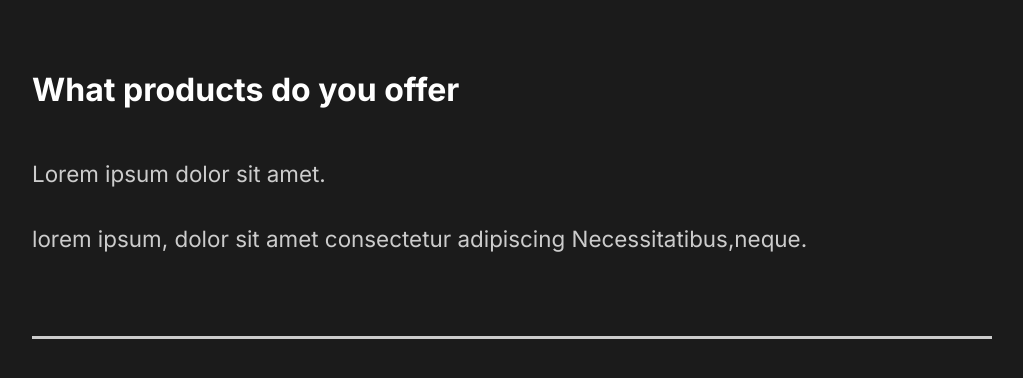
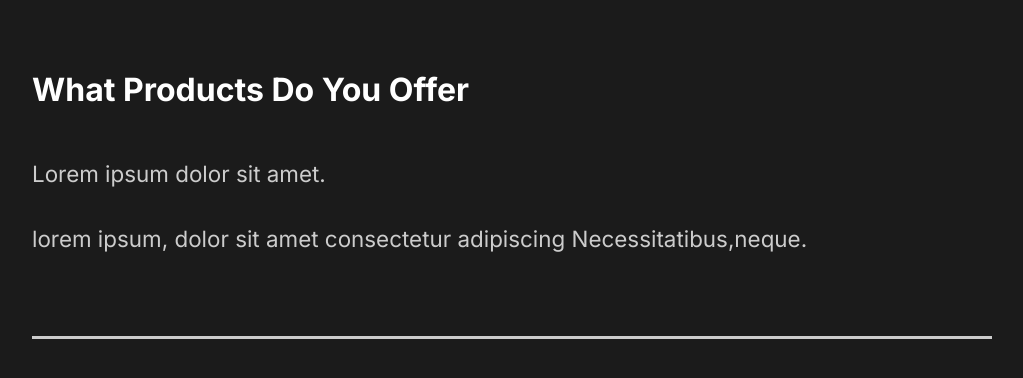
Before and after one commit to btomo86/Capture, a React (Create React App) app: page / in a window 1280 px wide. Shown: the part 3587-3965 px from the top of the page, without its empty margins (128-1151 px from the left). Built offline with nearby package versions, Linux system fonts and the light colour scheme.

Commit message:
did a framer motion animation on the FAQ section

```diff
--- a/src/components/FaqSection.js
+++ b/src/components/FaqSection.js
@@ -2,6 +2,7 @@
 import styled from "styled-components";
 import { Layout } from "../Styles";
 import Toggle from "./Toggle";
+import { AnimateSharedLayout, anitmateSharedLayout } from "framer-motion";
 
 const FaqSection = () => {
   return (
@@ -9,9 +10,8 @@
       <h2>
         Any Questions <span>FAQ</span>
       </h2>
-      <Toggle>
-        <div className="question">
-          <h4>How Do I Start?</h4>
+      <AnimateSharedLayout>
+        <Toggle title="How Do I Start?">
           <div className="answer">
             <p>Lorem ipsum dolor sit amet.</p>
 
@@ -20,13 +20,8 @@
               Necessitatibus,neque.
             </p>
           </div>
-
-          <div className="faq-line"></div>
-        </div>
-      </Toggle>
-      <Toggle>
-        <div className="question">
-          <h4>Daily Schedule</h4>
+        </Toggle>
+        <Toggle title="Daily Schedule">
           <div className="answer">
             <p>Lorem ipsum dolor sit amet.</p>
             <p>
@@ -34,12 +29,8 @@
               Necessitatibus,neque.
             </p>
           </div>
-          <div className="faq-line"></div>
-        </div>
-      </Toggle>
-      <Toggle>
-        <div className="question">
-          <h4>Different Payment Methods</h4>
+        </Toggle>
+        <Toggle title="Different Payment Methods">
           <div className="answer">
             <p>Lorem ipsum dolor sit amet.</p>
             <p>
@@ -47,12 +38,8 @@
               Necessitatibus,neque.
             </p>
           </div>
-          <div className="faq-line"></div>
-        </div>
-      </Toggle>
-      <Toggle>
-        <div className="question">
-          <h4>What products do you offer</h4>
+        </Toggle>
+        <Toggle title="What Products Do You Offer">
           <div className="answer">
             <p>Lorem ipsum dolor sit amet.</p>
             <p>
@@ -60,9 +47,8 @@
               Necessitatibus,neque.
             </p>
           </div>
-          <div className="faq-line"></div>
-        </div>
-      </Toggle>
+        </Toggle>
+      </AnimateSharedLayout>
     </Faq>
   );
 };
--- a/src/components/Toggle.js
+++ b/src/components/Toggle.js
@@ -1,8 +1,15 @@
 import React, { useState } from "react";
+import { motion } from "framer-motion";
 
-const Toggle = ({ children }) => {
+const Toggle = ({ children, title }) => {
   const [toggle, setToggle] = useState(true);
-  return <div onClick={() => setToggle(!toggle)}>{toggle ? children : ""}</div>;
+  return (
+    <motion.div layout className="question" onClick={() => setToggle(!toggle)}>
+      <motion.h4 layout>{title}</motion.h4>
+      {toggle ? children : ""}
+      <div className="faq-line"></div>
+    </motion.div>
+  );
 };
 
 export default Toggle;
```
Also changed, not shown: 1 other file (tests, documents, lock files or other folders).
